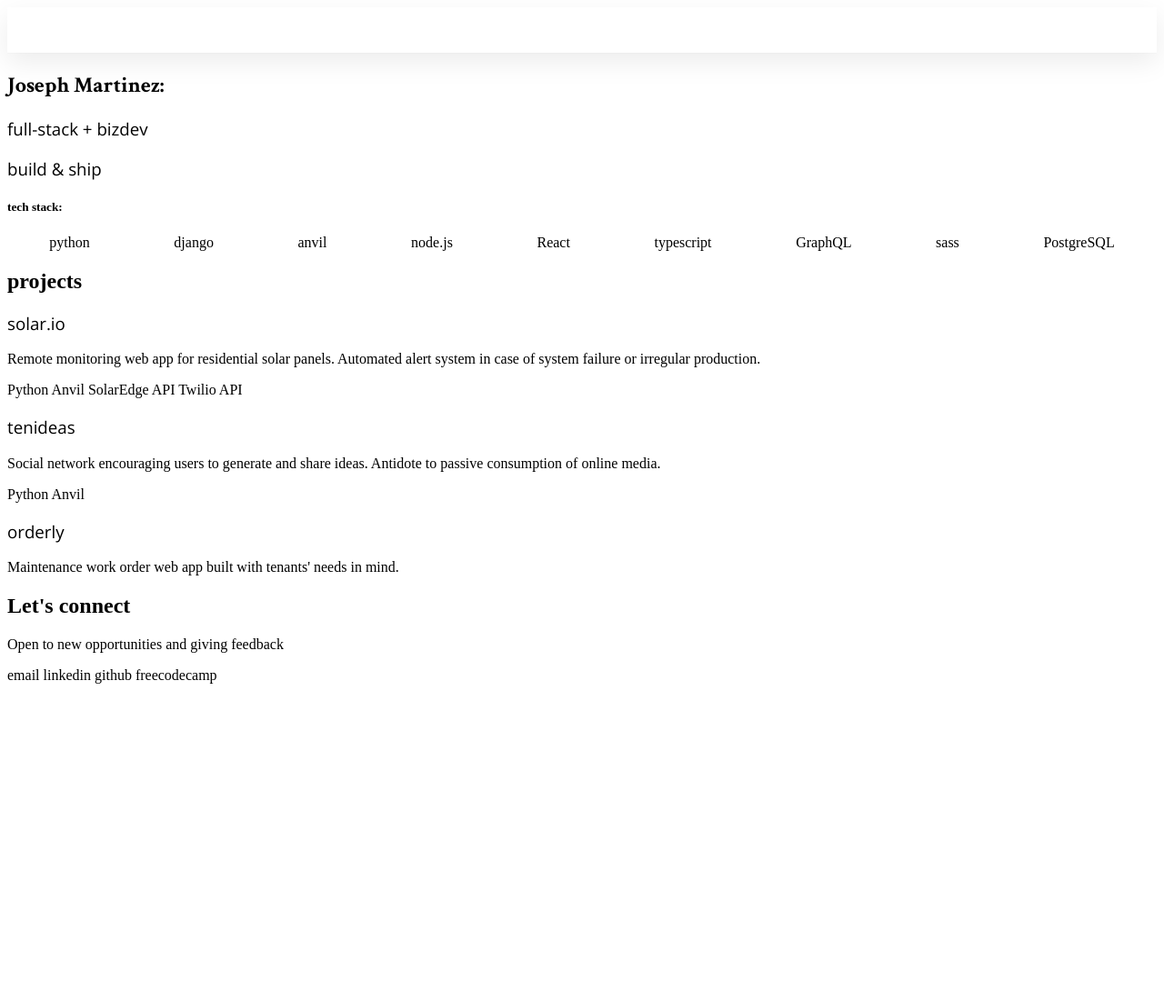
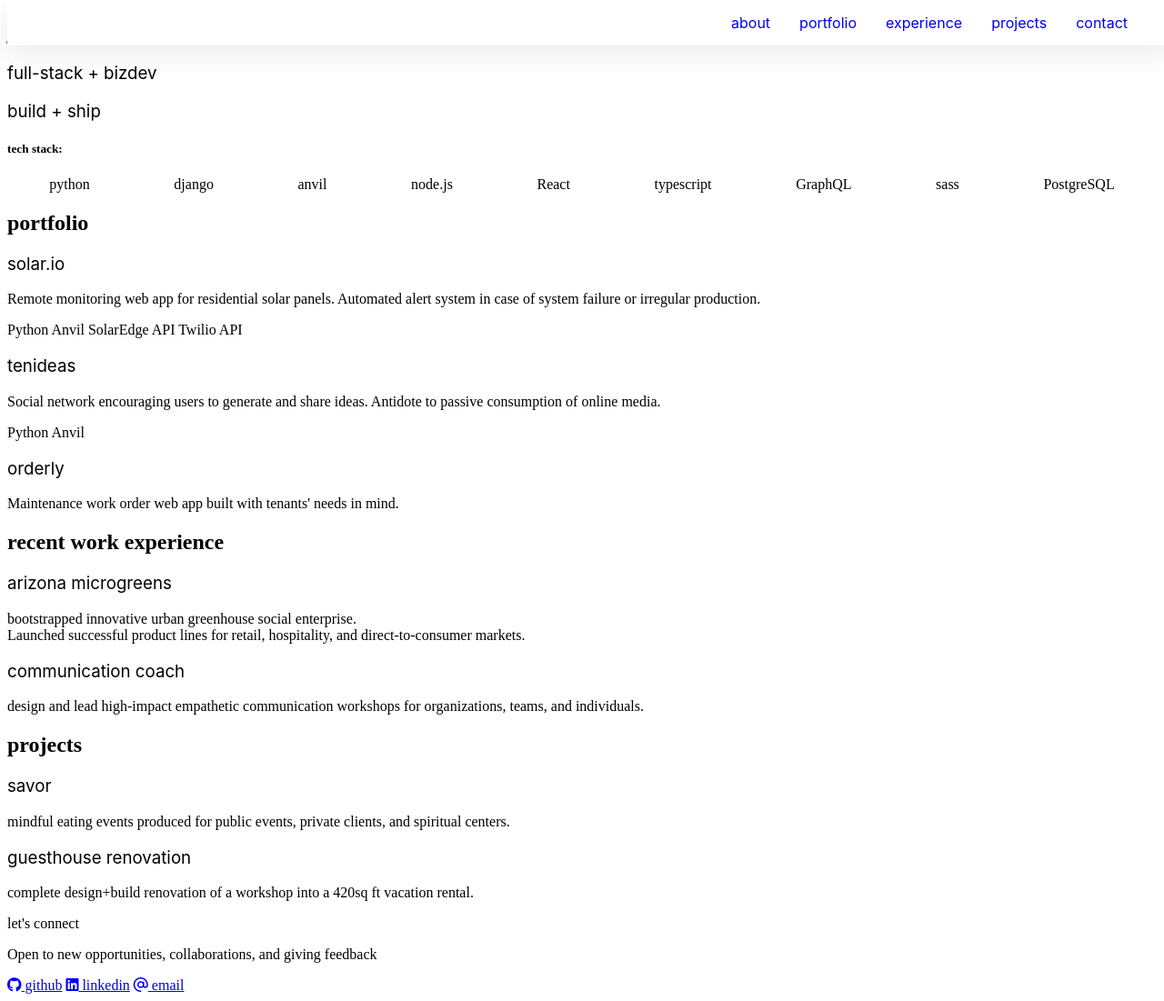
Before and after one commit to josephrmartinez/personal-site, a plain HTML site: page index.html in a window 1280 px wide. Shown: the whole page at 91% size. Before the commit the page ends 800 px from the top, so only its background shows below. Drawn offline with nearby package versions, Linux system fonts and the light colour scheme.

Commit message:
build: add all website copy

```diff
--- a/index.html
+++ b/index.html
@@ -7,17 +7,37 @@
       <link rel="preconnect" href="https://fonts.googleapis.com">
       <link rel="preconnect" href="https://fonts.gstatic.com" crossorigin>
       <link href="https://fonts.googleapis.com/css2?family=Crimson+Text:wght@400;600;700&family=Open+Sans:wght@400;500;600&display=swap" rel="stylesheet">
+      <script src="https://kit.fontawesome.com/8ccbdc447c.js" crossorigin="anonymous"></script>
+
       <title>Joseph Martinez</title>
     </head>
     <body>
       <nav id="navbar" class="nav">
+          <ul class="nav-list">
+              <li>
+                  <a href="#welcome-section">about</a>
+              </li>
+              <li>
+                  <a href="#portfolio">portfolio</a>
+              </li>
+              <li>
+                  <a href="#work_experience">experience</a>
+              </li>
+              <li>
+                  <a href="#projects">projects</a>
+              </li>
+              <li>
+                  <a href="#contact">contact</a>
+              </li>
+          </ul>
+
       </nav>
       <section id="welcome-section" class="welcome-section">
-          <h1 class="intro">Joseph Martinez:</h1>
+          <h1 class="intro">joseph martinez:</h1>
           <h3 class="dialogue">full-stack + bizdev</h3>
-          <h3 class="dialogue">build & ship</h3>
+          <h3 class="dialogue">build + ship</h3>
           <h5 id="intro-stack">tech stack:</h5>
-          <div id="tech-stack" class="container">
+          <div id="tech-stack">
               <div class="tech">python</div>
               <div class="tech">django</div>
               <div class="tech">anvil</div>
@@ -29,35 +49,64 @@
               <div class="tech">PostgreSQL</div>
           </div>
       </section>
-      <section id="projects" class="projects">
-          <h2 class="projects-section-header">projects</h2>
+      <section id="portfolio">
+          <h2 class="section-header">portfolio</h2>
+          <div class="project-tile">
               <div class="project">
                   <h3>solar.io</h3>
-              <p class="project desc">Remote monitoring web app for residential solar panels. Automated alert system in case of system failure or irregular production.</p>
+                  <p class="desc">Remote monitoring web app for residential solar panels. Automated alert system in case of system failure or irregular production.</p>
                   <p class="tech used">Python Anvil SolarEdge API Twilio API</p>
               </div>
               <div class="project">
                   <h3>tenideas</h3>
-              <p class="project desc">Social network encouraging users to generate and share ideas. Antidote to passive consumption of online media.</p>
+                  <p class="desc">Social network encouraging users to generate and share ideas. Antidote to passive consumption of online media.</p>
                   <p class="tech used">Python Anvil</p>
               </div>
               <div class="project">
                   <h3>orderly</h3>
-              <p class="project desc">Maintenance work order web app built with tenants' needs in mind.</p>
+                  <p class="desc">Maintenance work order web app built with tenants' needs in mind.</p>
+              </div>
           </div>
       </section>
+      <section id="work_experience">
+          <h2 class="section_header">recent work experience</h2>
+          <div class="project-tile">
+              <div class="work_experience">
+                  <h3>arizona microgreens</h3>
+                  <p class="desc">bootstrapped innovative urban greenhouse social enterprise.<br>Launched successful product lines for retail, hospitality, and direct-to-consumer markets.</p>
+              </div>
+              <div class="work_experience">
+                  <h3>communication coach</h3>
+                  <p class="desc">design and lead high-impact empathetic communication workshops for organizations, teams, and individuals.</p>
+              </div>
+          </div>
+      <section id="projects">
+          <h2 class="section_header">projects</h2>
+          <div class="project-tile">
+              <div class="other">
+                  <h3>savor</h3>
+                  <p class="desc">mindful eating events produced for public events, private clients, and spiritual centers.</p>
+              </div>
+              <div class="other">
+                  <h3>guesthouse renovation</h3>
+                  <p class="desc">complete design+build renovation of a workshop into a 420sq ft vacation rental.</p>
+              </div>
+          </div>
       <section id="contact" class="contact-section">
-          <div class="contact-section-header">
-              <h2>Let's connect</h2>
-              <p>Open to new opportunities and giving feedback</p>
+          <div class="section-header">let's connect</div>
+              <p>Open to new opportunities, collaborations, and giving feedback</p>
           </div>
           <div class="contact-links">
-              <a>email</a>
-              <a>linkedin</a>
-              <a>github</a>
-              <a>freecodecamp</a>
+              <a class="btn contact-details" href="https://github.com/josephrmartinez" id="profile-link" target="_blank">
+                  <i class="fa-brands fa-github"></i>
+                  github</a>
+              <a class="btn contact-details" href="https://www.linkedin.com/in/joseph-martinez-08174811/" target="_blank">
+                  <i class="fa-brands fa-linkedin"></i>
+                  linkedin</a>
+              <a class="btn contact-details" href="mailto:joseph.r.martinez@gmail.com" target="_blank">
+                  <i class="fa-regular fa-at"></i>
+                  email</a>
           </div>
-
       </section>
       <footer>
       </footer>
--- a/styles.css
+++ b/styles.css
@@ -1,12 +1,15 @@
+
+
+
 h1 {
-    font-family: 'Crimson Text', serif;
+    font-family: "Calibre", "Inter", "San Francisco", "SF Pro Text", -apple-system, system-ui, sans-serif;
     font-weight: bold;
 }
 
 
 
 h3 {
-    font-family: 'Open Sans', sans-serif;
+    font-family: "Calibre", "Inter", "San Francisco", "SF Pro Text", -apple-system, system-ui, sans-serif;
     font-weight: normal;
 
 }
@@ -17,13 +20,31 @@ h3 {
     width: 100%;
     height: 50px;
     top: 0;
-    position: sticky;
+    position: fixed;
+    top:0;
     background-color: grey;
     z-index: 1000000;
     box-shadow: 0 1px 1px rgba(0, 0, 0, 0.01),0 10px 30px rgba(0,0,0,0.08);
     background-color: #ffffff;
+    display: flex;
+    justify-content: flex-end;
 }
 
+.nav-list{
+    list-style-type: none;
+    display: flex;
+    align-items: center;
+    margin-right: 2rem;
+    list-style-position: outside;
+}
+
+.nav-list a{
+    display: block;
+    padding: 1rem;
+    text-decoration: none;
+    font-family: "Calibre", "Inter", "San Francisco", "SF Pro Text", -apple-system, system-ui, sans-serif;
+
+}
 
 .icon{
     width:50px;
```
Lines whose indentation alone changed are shown as unchanged.
